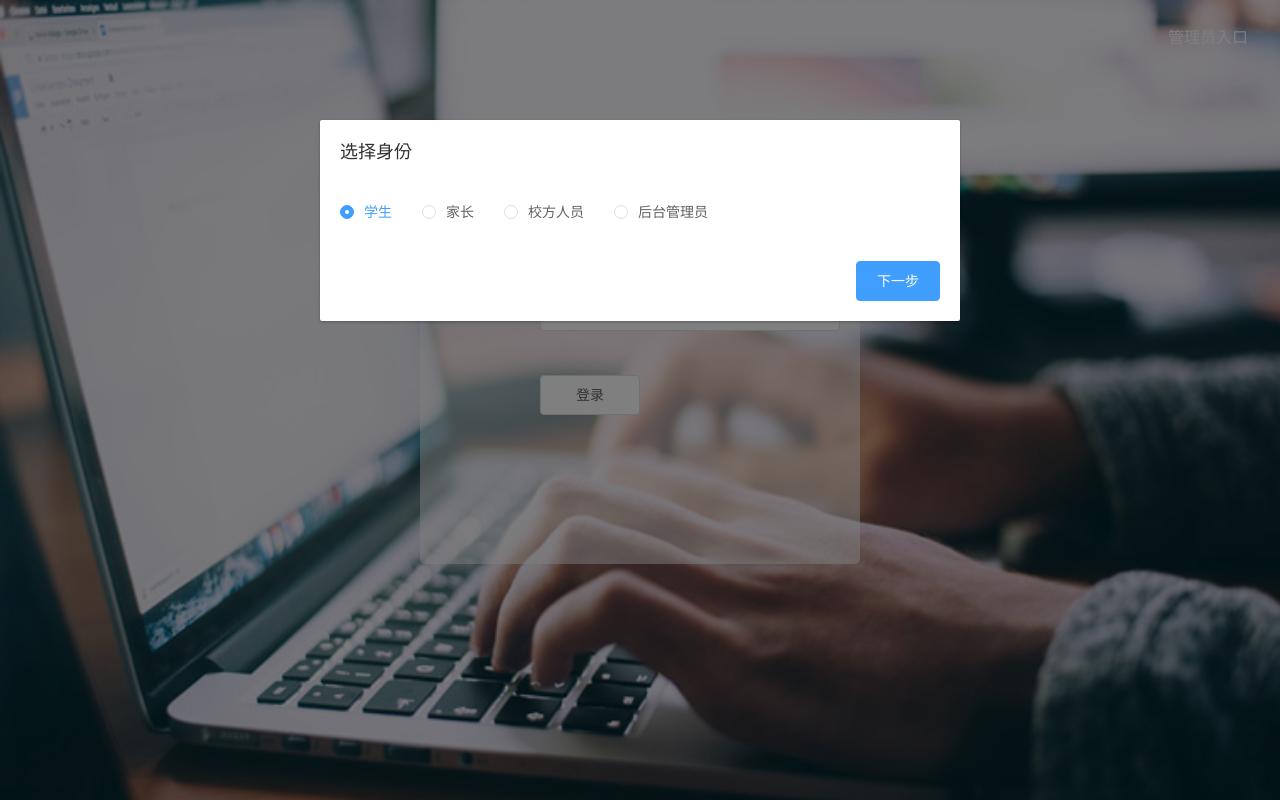
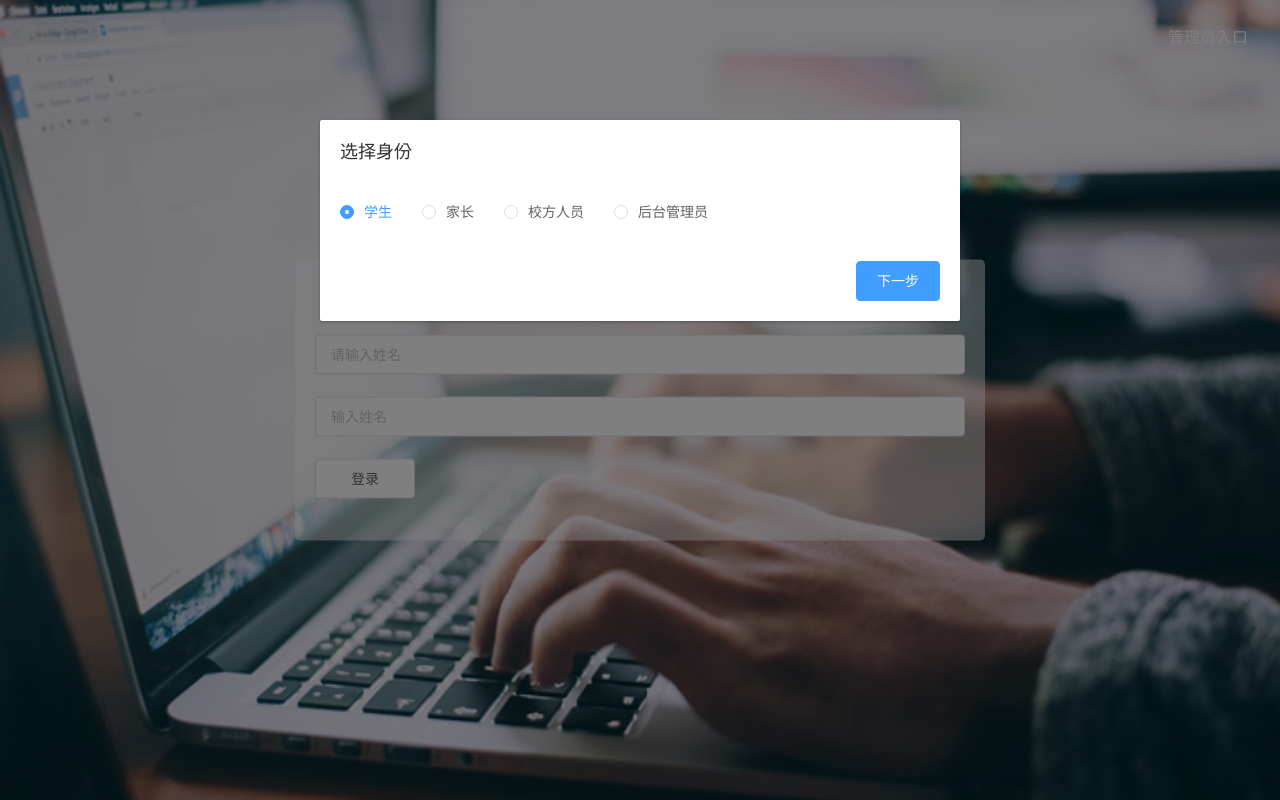
Before and after one commit to Wqshly/questionnairefont, a Vue app: page / in a window 1280 px wide. Built offline with nearby package versions, Linux system fonts and the light colour scheme.

Commit message:
身份选择和登入界面

```diff
--- a/src/view/respondents.vue
+++ b/src/view/respondents.vue
@@ -6,11 +6,13 @@
     <section class="transform-global-centre form-container respondents-form-style">
       <template v-if="identify === 1">
         <h1>基 本 信 息 填 写</h1>
-        <el-form :model="studentsForm" label-width="100px">
-          <el-form-item v-model="studentsForm.name" label="姓名:">
+        <el-form :model="studentsForm" style="margin-top: 20px">
+          <el-form-item v-model="studentsForm.name">
             <el-input prop="name"  placeholder="请输入姓名"></el-input>
           </el-form-item>
-          <el-form-item></el-form-item>
+          <el-form-item v-model="studentsForm.name">
+            <el-input prop="name"  placeholder="输入姓名"></el-input>
+          </el-form-item>
           <el-form-item>
             <el-button style="float: left;width: 100px;" @click="login()">登录</el-button>
           </el-form-item>
@@ -93,15 +95,19 @@ export default {
 
   @media screen and (max-width: 600px) {
     .respondents-form-style {
-      width: 350px;
-      height: 200px;
+      width: 300px;
     }
   }
 
-  @media screen and (min-width: 600px) {
+  @media screen and (min-width: 600px) and (max-width: 900px) {
     .respondents-form-style {
-      width: 25em;
-      height: 18em;
+      width: 500px;
+    }
+  }
+
+  @media screen and (min-width: 900px) {
+    .respondents-form-style {
+      width: 650px;
     }
   }
 
```
